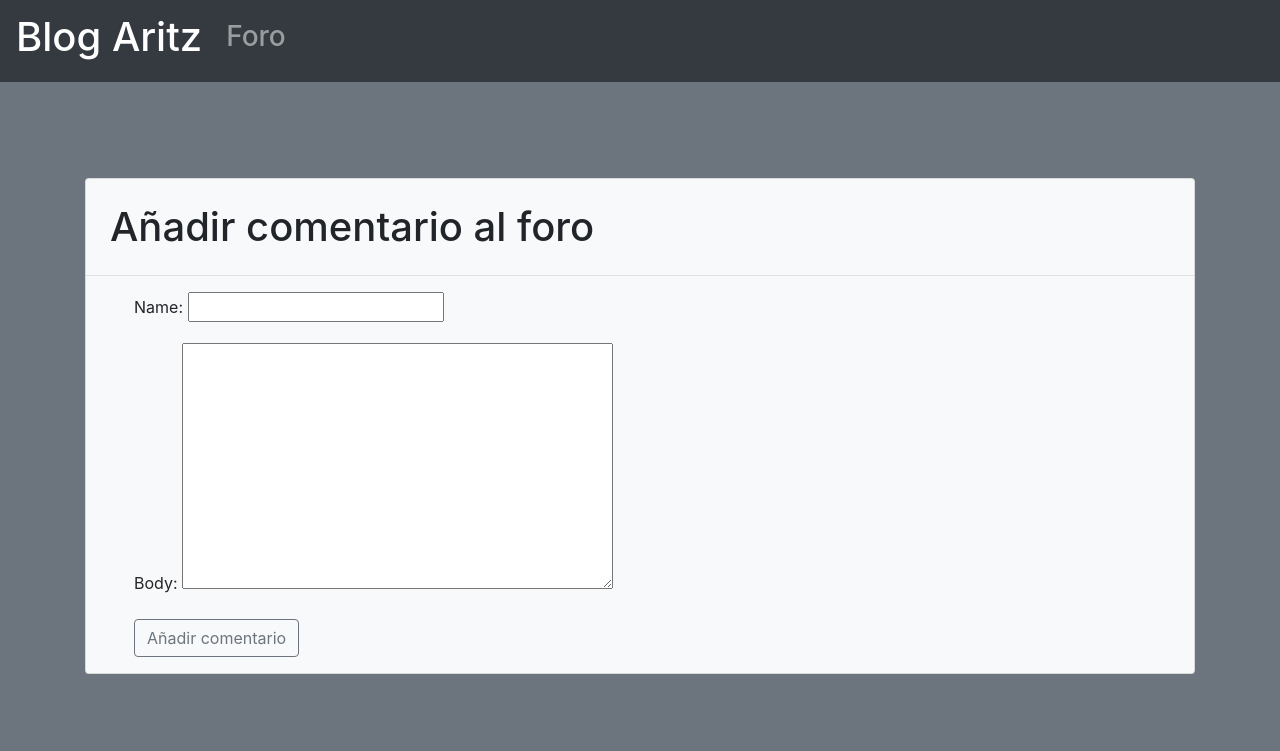
After one commit to aritzugazaga/ingenieriaWeb-workspace, a Django app: page /forum/forum_comment in a window 1280 px wide. The commit adds this page. Shown: the top 751 px of the page. Run offline with Django 3.2, Linux system fonts and the light colour scheme; some libraries are stand-ins or nearby versions.

Commit message:
Comentarios acabado y foro en proceso

```diff
--- a/Blog_AritzZugazaga/blog/App/admin.py
+++ b/Blog_AritzZugazaga/blog/App/admin.py
@@ -1,7 +1,8 @@
 from django.contrib import admin
 
-from .models import App, Comment
+from .models import App, Comment, ForumComment
 
 # Register your models here.
 admin.site.register(App)
 admin.site.register(Comment)
+admin.site.register(ForumComment)
--- a/Blog_AritzZugazaga/blog/App/models.py
+++ b/Blog_AritzZugazaga/blog/App/models.py
@@ -22,3 +22,11 @@ class Comment(models.Model):
 
     def __str__(self):
         return self.name
+
+class ForumComment(models.Model):
+    name = models.CharField(max_length=255)
+    body = models.TextField()
+    date = models.DateTimeField(auto_now_add=True)
+
+    def __str__(self):
+        return self.name
--- a/Blog_AritzZugazaga/blog/App/urls.py
+++ b/Blog_AritzZugazaga/blog/App/urls.py
@@ -1,7 +1,10 @@
 from django.urls import path
-from . import views
+from .views import homepage, post_detail, forum, AddCommentView, AddForumCommentView
 
 urlpatterns = [
-    path('', views.homepage, name = 'home'),
-    path('post_detail/<int:pk>/', views.post_detail, name = 'post_detail'),
+    path('', homepage, name = 'home'),
+    path('post_detail/<int:pk>/', post_detail, name = 'post_detail'),
+    path('post_detail/<int:pk>/comment', AddCommentView.as_view(), name = 'add_comment'),
+    path('forum', forum, name = 'forum'),
+    path('forum/forum_comment', AddForumCommentView.as_view(), name = 'add_forum_comment'),
 ]
--- a/Blog_AritzZugazaga/blog/App/views.py
+++ b/Blog_AritzZugazaga/blog/App/views.py
@@ -1,5 +1,7 @@
 from django.shortcuts import render, get_object_or_404
-from .models import App
+from django.views.generic.edit import CreateView
+from django.urls import reverse_lazy
+from .models import App, Comment, ForumComment
 
 # Create your views here.
 def homepage(request):
@@ -11,3 +13,18 @@ def post_detail(request, pk):
     post = get_object_or_404(App, pk=pk)
 
     return render(request, "post_detail.html", {'post':post})
+
+def forum(request):
+    return render(request, "forum.html")
+
+class AddCommentView(CreateView):
+    model = Comment
+    template_name = 'add_comment.html'
+    fields = '__all__'
+    success_url = reverse_lazy('home')
+
+class AddForumCommentView(CreateView):
+    model = ForumComment
+    template_name = 'add_forum_comment.html'
+    fields = '__all__'
+    success_url = reverse_lazy('forum')
--- a/Blog_AritzZugazaga/blog/templates/add_comment.htm
+++ /dev/null
@@ -1,5 +0,0 @@
-{% extends 'base.html' %}
-
-{% block title %}
-    Blog Aritz
-{% endblock %}
--- /dev/null
+++ b/Blog_AritzZugazaga/blog/templates/add_forum_comment.html
@@ -0,0 +1,19 @@
+{% extends 'base.html' %}
+
+{% block title %} Añadir comentario {% endblock %}
+
+{% block content %}
+    <br></br>
+    <div class="card bg-light my-5">
+        <br>
+        <h1 class="mx-4">Añadir comentario al foro</h1>
+        <hr>
+        <div class="card bg-light border-0 mx-5">
+    <form method="post">
+                {% csrf_token %}
+                {{ form.as_p }}
+                <button class="btn btn-outline-secondary">Añadir comentario</button>
+
+        </div>
+    </div>
+{% endblock %}
--- a/Blog_AritzZugazaga/blog/templates/base.html
+++ b/Blog_AritzZugazaga/blog/templates/base.html
@@ -15,41 +15,27 @@
         <!-- Basic libraries -->
         <link rel="stylesheet" href="https://stackpath.bootstrapcdn.com/bootstrap/4.1.3/css/\bootstrap.min.css"
         integrity="sha384-MCw98/SFnGE8fJT3GXwEOngsV7Zt27NXFoaoApmYm81i\uXoPkFOJwJ8ERdknLPMO" crossorigin="anonymous">
-
     </head>
-    <body >
-
+    <body class="bg-secondary">
         <div id="main-content" class="bg-secondary">
             <nav class="navbar navbar-expand-lg navbar-dark bg-dark">
                 <a class="navbar-brand" href="/"> <h1>Blog Aritz</h1> </a>
                 <button class="navbar-toggler" type="button" data-toggle="collapse" data-target="#navbarSupportedContent" aria-controls="navbarSupportedContent" aria-expanded="false" aria-label="Toggle navigation">
                   <span class="navbar-toggler-icon"></span>
                 </button>
-
                 <div class="collapse navbar-collapse" id="navbarSupportedContent">
                   <ul class="navbar-nav mr-auto">
-                    <li class="nav-item active">
-                      <a class="nav-link" href="/"> <h3>Inicio</h3> <span class="sr-only">(current)</span></a>
-                    </li>
                     <li class="nav-item">
-                      <a class="nav-link" href="/foro"> <h3>Foro</h3></a>
+                      <a class="nav-link" href="/forum"> <h3>Foro</h3></a>
                     </li>
                   </ul>
-                  <form class="form-inline my-2 my-lg-0">
-                    <input class="form-control mr-sm-2" type="search" placeholder="Buscar" aria-label="Search">
-                    <button class="btn btn-outline-white my-2 my-sm-0" type="submit">Buscar</button>
-                  </form>
                 </div>
               </nav>
             <!-- Main-->
             <div id="post-section" class="container">
-
                 {% block content %}
                 {% endblock %}
-
             </div>
-
-        </div>
-
+          </div>
     </body>
 </html>
```
Also changed, not shown: Blog_AritzZugazaga/blog/requirements.txt (+0 -14 lines), Blog_AritzZugazaga/blog/templates/add_comment.html (added, +19 -0 lines), Blog_AritzZugazaga/blog/templates/forum.html (added, +34 -0 lines), Blog_AritzZugazaga/blog/templates/home.html (+2 -5 lines), Blog_AritzZugazaga/blog/templates/post_detail.html (+7 -5 lines), Blog_AritzZugazaga/blog/App/migrations/0003_forumcomment.py (added), Blog_AritzZugazaga/blog/db.sqlite3.
